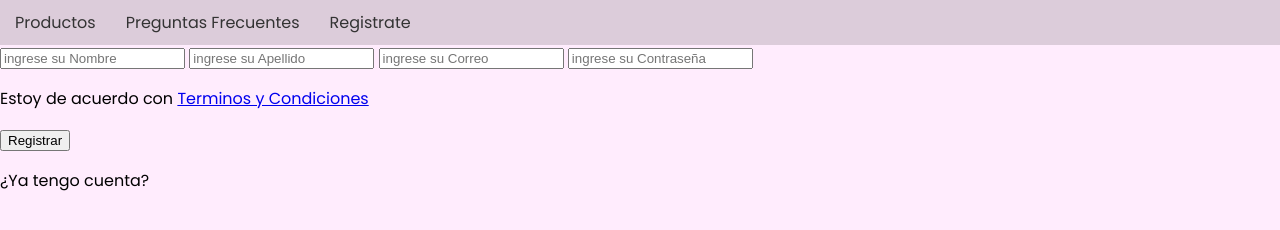
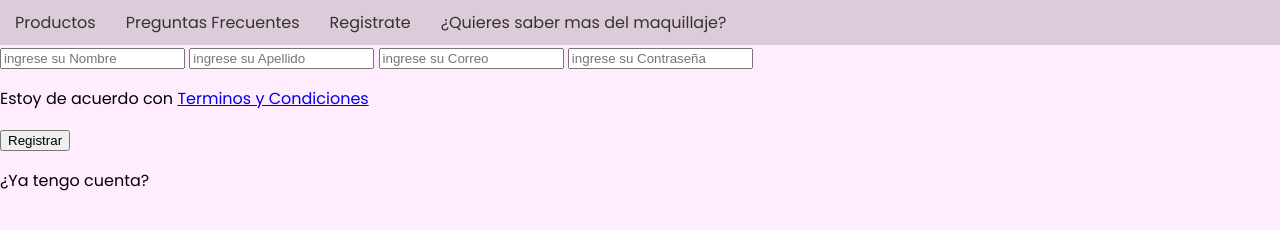
Before and after one commit to Maquillajesingenero/genderless-makeup, a plain HTML site: page formulario.html in a window 1280 px wide. Drawn offline with Linux system fonts and the light colour scheme.

Commit message:
Update formulario.html

```diff
--- a/formulario.html
+++ b/formulario.html
@@ -10,6 +10,7 @@
         <li><a href="index.html">Productos</a></li>
         <li><a href="preguntas.html">Preguntas Frecuentes</a></li>
         <li><a href="formulario.html">Registrate</a></li>
+        <li><a href="videos.html">¿Quieres saber mas del maquillaje?</a></li>
     </ul>
     </div>
 
```
